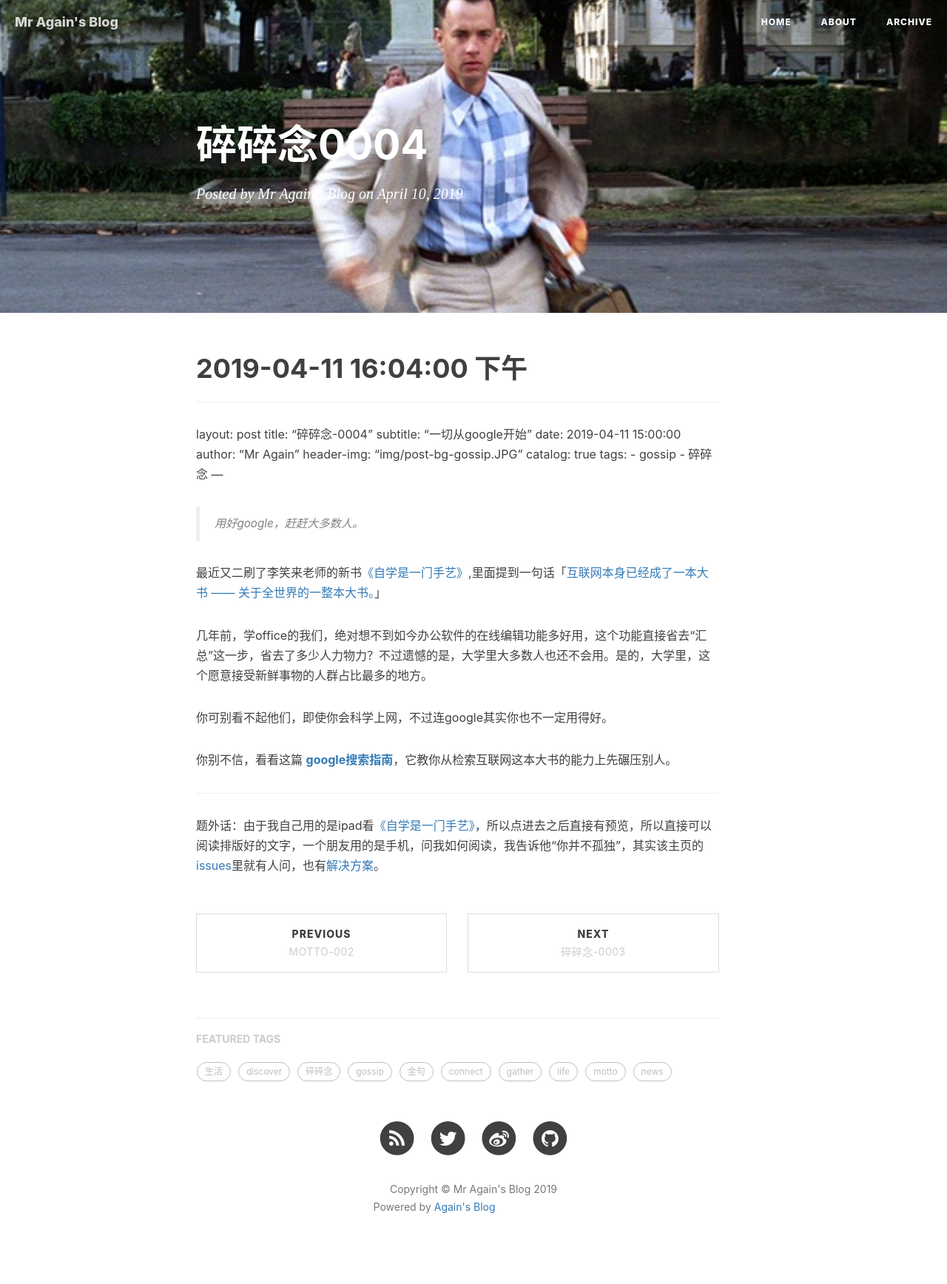
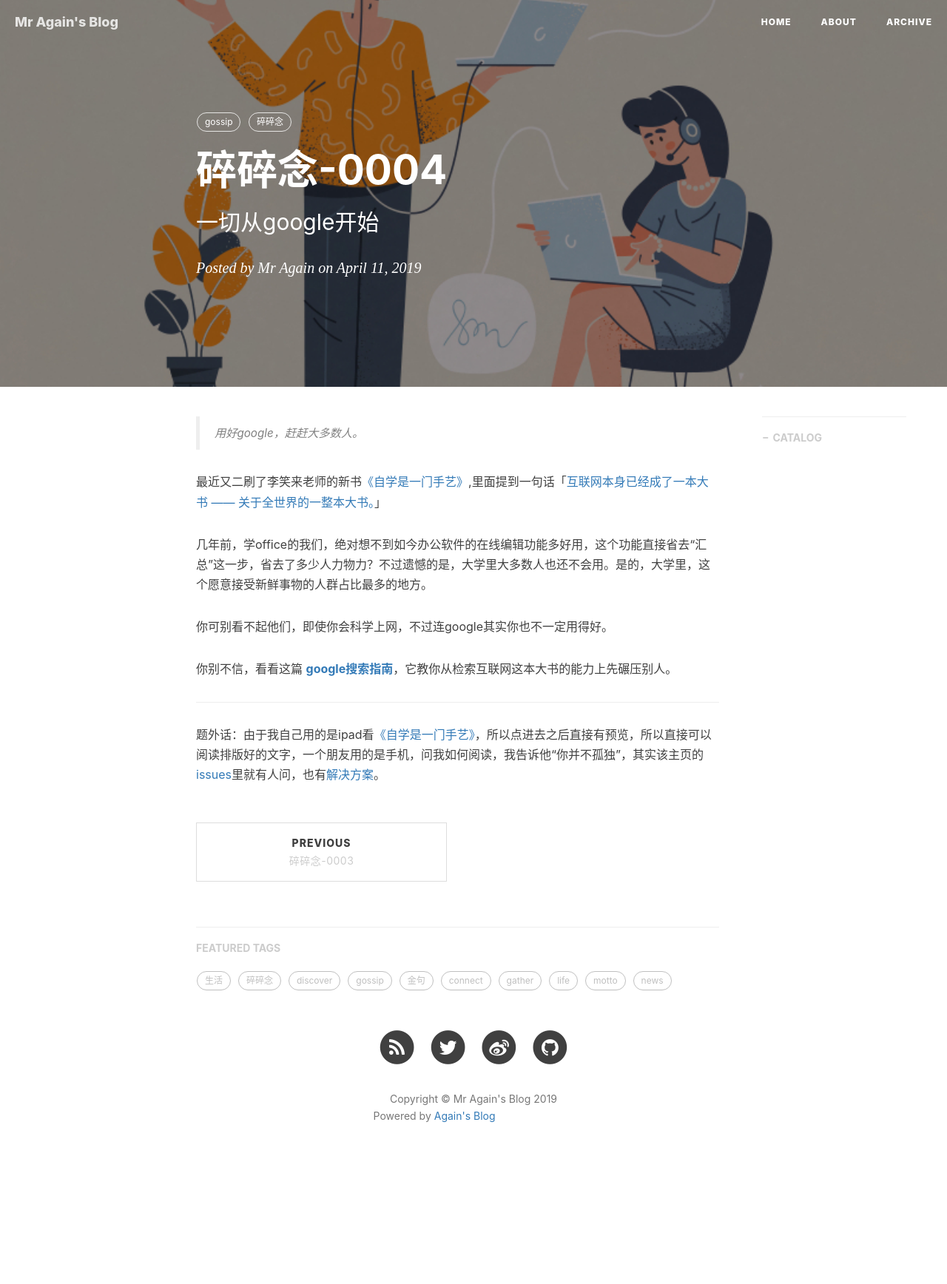
Before and after one commit to vander1997/vander1997.github.io, a Jekyll site: the page built from _posts/2019-04-10-碎碎念0004.md, in a window 1280 px wide. Shown: the whole page at 74% size. Built offline with Jekyll 4.4.1, drawn with Linux system fonts in a browser that asks for light colours; nearby versions of some CDN libraries; our own code applies the rules of GitHub Pages for plain Markdown files; comment, search, counter and statistics services are not loaded; after the commit the page ends 1613 px from its top, so only the background shows below that; grey boxes are pictures that could not be loaded.

Commit message:
Update 2019-04-10-碎碎念0004.md

```diff
--- a/_posts/2019-04-10-碎碎念0004.md
+++ b/_posts/2019-04-10-碎碎念0004.md
@@ -1,5 +1,3 @@
-# 2019-04-11 16:04:00 下午
-
 ---
 layout:     post
 title:      "碎碎念-0004"
```
